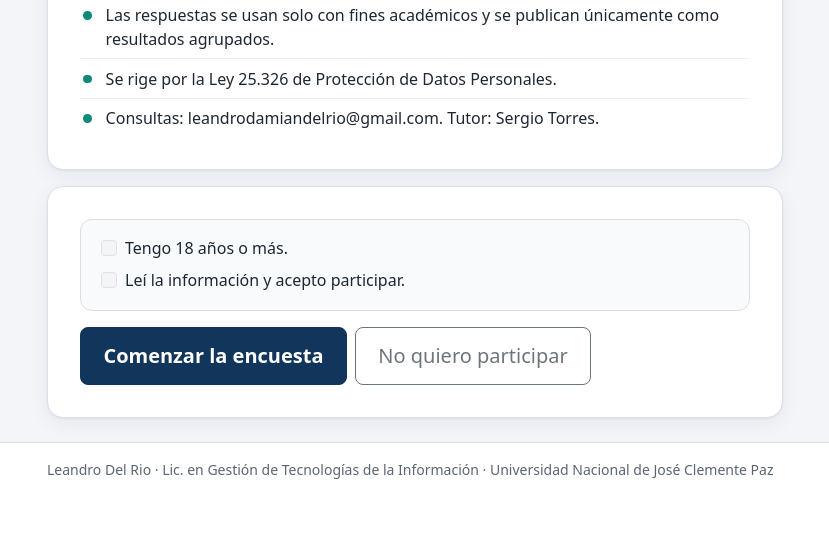
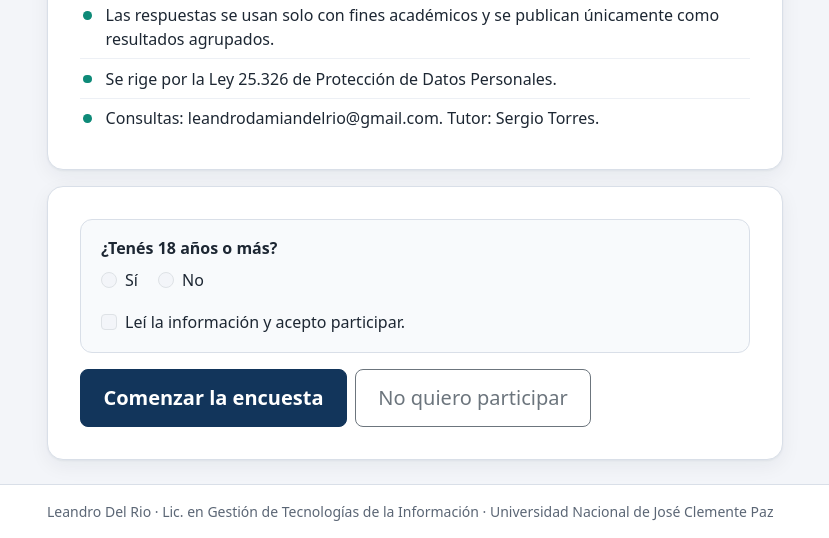
Before and after one commit to delriol/tfg-encuesta-ciberseguridad, a Flask app: template app/templates/portada.html in a window 1280 px wide. Shown: the part 589-1127 px from the top of the page, without its empty margins (225-1054 px from the left). Before the commit the page ends 1068 px from the top, so only its background shows below. Run offline with Flask 3, Linux system fonts and the light colour scheme; the template is opened without the code that fills it, so the values that code supplies are empty; parts of the project's set-up code (start-up, migrations or seed data) failed here and were passed over; some libraries are stand-ins or nearby versions.

Commit message:
Pide la edad con Sí/No: no marcar la casilla ya no cuenta como menor
Antes, tocar Comenzar sin marcar "Tengo 18 años o más" registraba un
rechazo por menor de edad y cortaba la encuesta. Ahora la edad se pregunta
con Sí/No: solo "No" cuenta como menor y si no se elige nada se pide la
respuesta sin registrar nada.

Co-Authored-By: Claude Opus 5.5 <noreply@anthropic.com>
Claude-Session: https://claude.ai/code/session_01V1DfbnEEQKJm9B7vC7MumB

```diff
--- a/app/encuesta.py
+++ b/app/encuesta.py
@@ -72,7 +72,7 @@ def consentimiento():
         return redirect(url_for("encuesta.portada"))
 
     accion = request.form.get("accion")
-    mayor = request.form.get("mayor_18") == "si"
+    edad = request.form.get("mayor_18")  # "si", "no" o vacío si no eligió
     acepta = request.form.get("acepta") == "si"
 
     if accion == "no_participar":
@@ -81,10 +81,14 @@ def consentimiento():
         return render_template("sin_participar.html", motivo="no_acepta", **_contexto())
     if accion != "comenzar":
         return redirect(url_for("encuesta.portada"))
-    if not mayor:
+    if edad == "no":
         db.session.add(Rechazo(motivo="menor", origen=_origen_actual()))
         db.session.commit()
         return render_template("sin_participar.html", motivo="menor", **_contexto())
+    if edad != "si":
+        # Antes, no marcar la casilla contaba como menor de 18: ahora se pide la respuesta.
+        return render_template("portada.html", error="Para comenzar indicá si tenés 18 años o más.",
+                               **_contexto()), 400
     if not acepta:
         return render_template("portada.html", error="Para comenzar tenés que aceptar participar.",
                                **_contexto()), 400
--- a/app/templates/portada.html
+++ b/app/templates/portada.html
@@ -37,10 +37,17 @@
   <div class="tarjeta-cuerpo">
     <input type="hidden" name="csrf_token" value="{{ csrf_token() }}">
     <div class="consentimiento mb-3">
-      <div class="form-check mb-2">
-        <input class="form-check-input" type="checkbox" name="mayor_18" value="si" id="mayor_18">
-        <label class="form-check-label" for="mayor_18">Tengo 18 años o más.</label>
-      </div>
+      <fieldset class="mb-3">
+        <legend class="fs-6 fw-semibold mb-2">¿Tenés 18 años o más?</legend>
+        <div class="form-check form-check-inline">
+          <input class="form-check-input" type="radio" name="mayor_18" value="si" id="mayor_18_si">
+          <label class="form-check-label" for="mayor_18_si">Sí</label>
+        </div>
+        <div class="form-check form-check-inline">
+          <input class="form-check-input" type="radio" name="mayor_18" value="no" id="mayor_18_no">
+          <label class="form-check-label" for="mayor_18_no">No</label>
+        </div>
+      </fieldset>
       <div class="form-check">
         <input class="form-check-input" type="checkbox" name="acepta" value="si" id="acepta">
         <label class="form-check-label" for="acepta">Leí la información y acepto participar.</label>
```
Also changed, not shown: tests/test_encuesta.py (+8 -1 lines).
